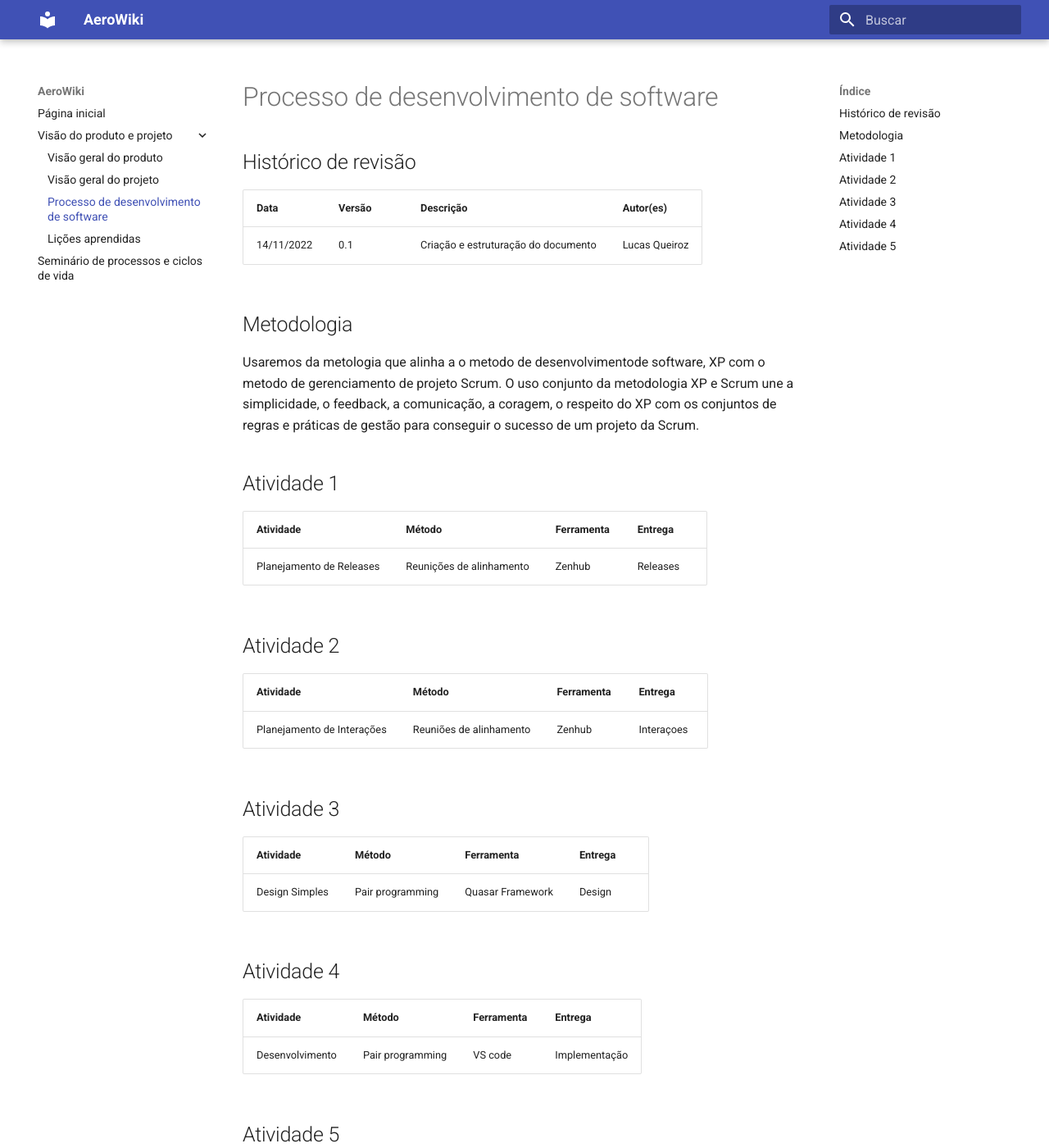
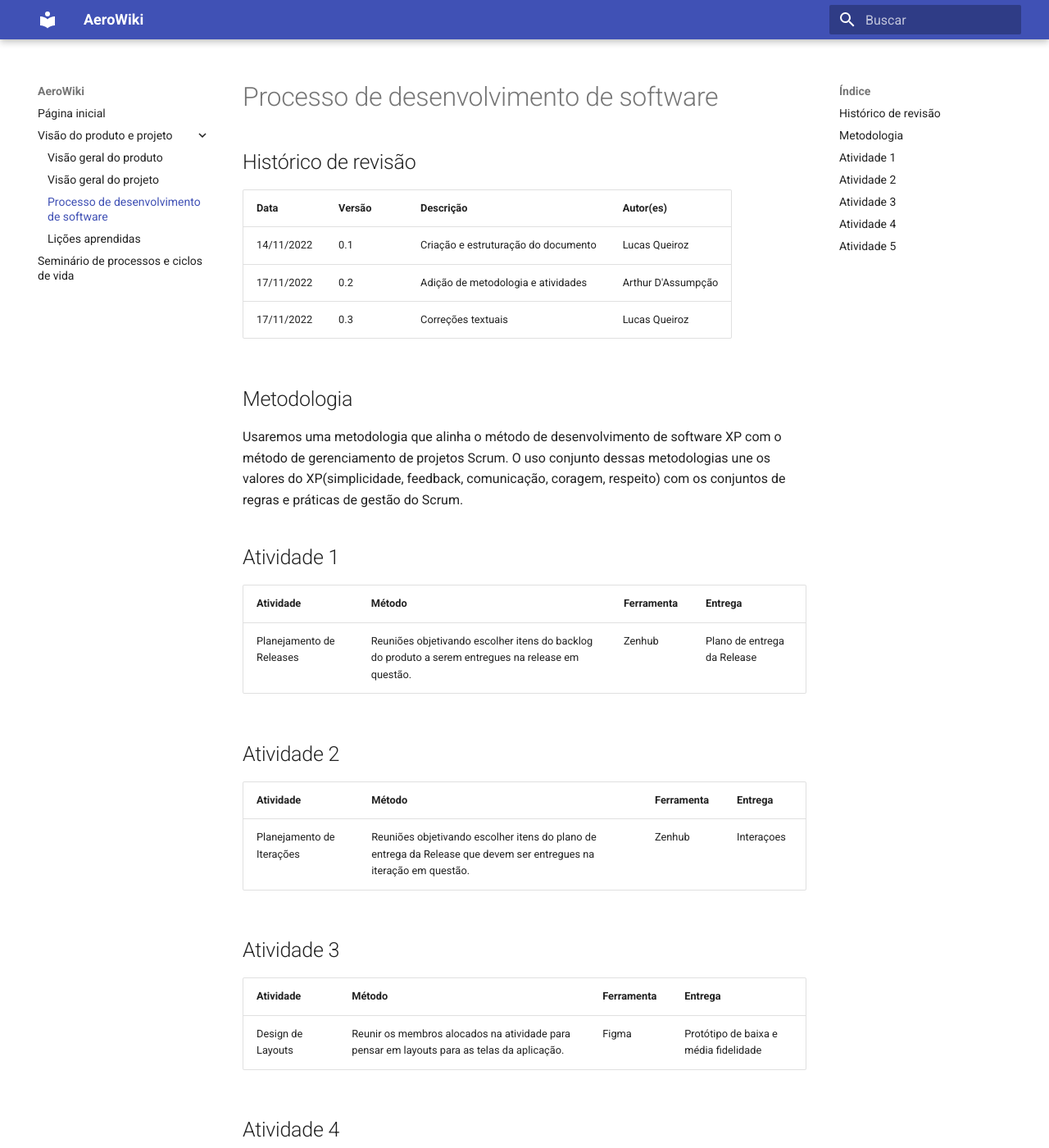
Before and after one commit to mdsreq-fga-unb/2022.2-AeroWiki, an MkDocs documentation site: the page built from docs/visao_do_produto_e_projeto/processo-de-desenvolvimento-de-software.md, in a window 1280 px wide and 1400 px high. Shown: the whole window at 82% size. Built offline with MkDocs 1.6.1 and Material for MkDocs 9.7.7, drawn with Linux system fonts in a browser that asks for light colours; some of the changed text lies outside the part shown.

Commit message:
correções textuais em processo de desenvolvimento

```diff
--- a/docs/visao_do_produto_e_projeto/processo-de-desenvolvimento-de-software.md
+++ b/docs/visao_do_produto_e_projeto/processo-de-desenvolvimento-de-software.md
@@ -5,34 +5,36 @@
 | Data       | Versão | Descrição                           | Autor(es)     |
 | ---------- | ------ | ----------------------------------- | ------------- |
 | 14/11/2022 | 0.1    | Criação e estruturação do documento | Lucas Queiroz |
+| 17/11/2022 | 0.2    | Adição de metodologia e atividades  | Arthur D'Assumpção |
+| 17/11/2022 | 0.3    | Correções textuais                  | Lucas Queiroz |
 
 ## Metodologia
-Usaremos da metologia que alinha a o metodo de desenvolvimentode software, XP com o metodo de gerenciamento de projeto Scrum. O uso conjunto da metodologia XP e Scrum une a simplicidade, o feedback, a comunicação, a coragem, o respeito do XP com os conjuntos de regras e práticas de gestão para conseguir o sucesso de um projeto da Scrum.
+Usaremos uma metodologia que alinha o método de desenvolvimento de software XP com o método de gerenciamento de projetos Scrum. O uso conjunto dessas metodologias une os valores do XP(simplicidade, feedback, comunicação, coragem, respeito) com os conjuntos de regras e práticas de gestão do Scrum.
 
 
 ## Atividade 1
 
 | Atividade                  | Método      | Ferramenta | Entrega    |
 | -------------------------- | ----------- | ---------- | ---------- |
-| Planejamento de Releases   | Reunições de alinhamento |  Zenhub    | Releases   |
+| Planejamento de Releases   | Reuniões objetivando escolher itens do backlog do produto a serem entregues na release em questão. |  Zenhub    | Plano de entrega da Release  |
 
 ## Atividade 2
 
-| Atividade                  | Método      | Ferramenta | Entrega    |
-| -------------------------- | ----------- | ---------- | ---------- |
-| Planejamento de Interações | Reuniões de alinhamento  |  Zenhub    | Interaçoes |
+| Atividade                  | Método                                                                                                             | Ferramenta | Entrega    |
+| ------------------------- | ------------------------------------------------------------------------------------------------------------------- | ---------- | ---------- |
+| Planejamento de Iterações | Reuniões objetivando escolher itens do plano de entrega da Release que devem ser entregues na iteração em questão.  |  Zenhub    | Interaçoes |
 
 ## Atividade 3
 
-| Atividade       | Método           | Ferramenta        | Entrega  |
-| --------------- | ---------------- | ----------------- | -------- |
-| Design  Simples | Pair programming |  Quasar Framework | Design   |
+| Atividade         | Método                                                                                     | Ferramenta        | Entrega      |
+| ----------------- | ------------------------------------------------------------------------------------------ | ----------------- | ------------ |
+| Design de Layouts | Reunir os membros alocados na atividade para pensar em layouts para as telas da aplicação. |  Figma | Protótipo de baixa e média fidelidade  |
 
 ## Atividade 4
 
-| Atividade       | Método           | Ferramenta | Entrega       |
-| --------------- | ---------------- | ---------- | ------------- |
-| Desenvolvimento | Pair programming |  VS code   | Implementação |
+| Atividade                    | Método           | Ferramenta            | Entrega       |
+| ---------------------------- | ---------------- | --------------------- | ------------- |
+| Desenvolvimento  de software | Pair Programming |  Visual Studio Code   | Código da aplicação |
 
 ## Atividade 5
 
```
